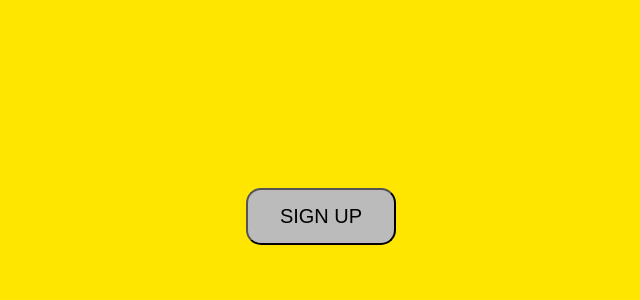
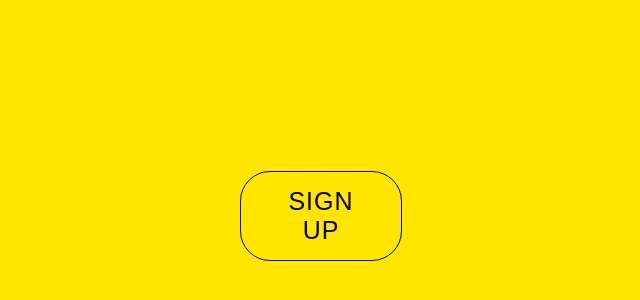
Before and after one commit to LucasFelipeTimoteo/loading-button-efect, a plain HTML site: page index.html in a window 1280 px wide. Shown: the part 192-492 px from the top of the page, without its empty margins (319-959 px from the left). Drawn offline with Linux system fonts and the light colour scheme.

Commit message:
Fix Buton and add gif

```diff
--- a/index.html
+++ b/index.html
@@ -4,11 +4,11 @@
     <meta charset="UTF-8">
     <meta name="viewport" content="width=device-width, initial-scale=1.0">
     <link rel="stylesheet" href="styles.css">
-    <title>Buttn animation</title>
+    <title>Button animation</title>
 </head>
 <body>
 
-    <button class="btn">sign up</button>
+    <a class="btn">sign up</a>
 
 </body>
 </html>
--- a/styles.css
+++ b/styles.css
@@ -7,18 +7,23 @@ body {
 }
 
 .btn {
-    width: 150px;
+    font-family: fantasy;
+    letter-spacing: 1px;
+    width: 100px;
+    text-transform: uppercase;
+    font-size: 25px;
+    text-align: center;
+    background-image: linear-gradient(to right, black 50%, transparent 50%);
+    background-position-x: 100%;
+    background-size: 200% 100%;
     padding: 15px 30px;
-    background-color: rgb(187, 187, 187);
-    text-transform: uppercase;
-    font-size: 20px;
-    border-radius: 15px;
+    border-radius: 30px;
     outline: none;
-
-    background-image: linear-gradient(to right, black 50%, transparent 50%);
-    background-position-x: right;
-    background-size: 200% 100%;
-    transition: 0.5s;
+    border-width: 1px;
+    border-style: solid;
+    border-color: black;
+    border-image: initial;
+    transition: all 0.5s ease 0s;
 }
 
 .btn:hover {
```
Also changed, not shown: demo/button-animation.gif (added), screenshots/image1.png (deleted), screenshots/image2.png (deleted), screenshots/image3.png (deleted).
